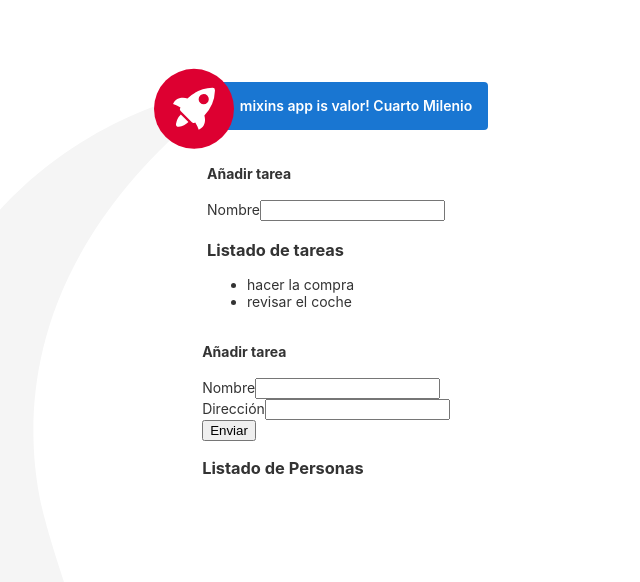
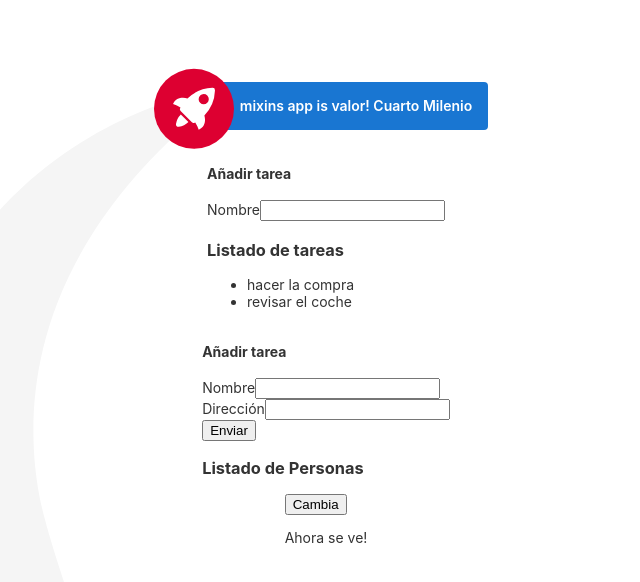
Before and after one commit to pepesan/ejemplo-angular-13-01-basico, an Angular app: page / in a window 1280 px wide. Shown: the top 582 px of the page, without its empty margins (314-954 px from the left). Built offline with nearby package versions, Linux system fonts and the light colour scheme.

Commit message:
ejemplo de sentencias condicionales

```diff
--- a/src/app/app.component.html
+++ b/src/app/app.component.html
@@ -40,6 +40,9 @@
   <div>
     <app-personas></app-personas>
   </div>
+  <div>
+    <app-condicionales></app-condicionales>
+  </div>
 
 <!-- * * * * * * * * * * * * * * * * * * * * * * * * * * * * * * * -->
 <!-- * * * * * * * * * * * The content above * * * * * * * * * * * -->
@@ -50,3 +53,4 @@
 <!-- * * * * * * * * * * * * * * * * * * * * * * * * * * * * * * * -->
 
 <router-outlet></router-outlet>
+</div>
--- a/src/app/app.module.ts
+++ b/src/app/app.module.ts
@@ -6,12 +6,14 @@ import { AppComponent } from './app.component';
 import { TodosComponent } from './todos/todos.component';
 import {FormsModule} from "@angular/forms";
 import { PersonasComponent } from './personas/personas.component';
+import { CondicionalesComponent } from './condicionales/condicionales.component';
 
 @NgModule({
   declarations: [
     AppComponent,
     TodosComponent,
-    PersonasComponent
+    PersonasComponent,
+    CondicionalesComponent
   ],
   imports: [
     BrowserModule,
--- /dev/null
+++ b/src/app/condicionales/condicionales.component.html
@@ -0,0 +1,2 @@
+<input type="button" (click)="cambiaBoolean()" value="Cambia"/>
+<p *ngIf="visible">Ahora se ve!</p>
--- /dev/null
+++ b/src/app/condicionales/condicionales.component.ts
@@ -0,0 +1,22 @@
+import { Component, OnInit } from '@angular/core';
+
+@Component({
+  selector: 'app-condicionales',
+  templateUrl: './condicionales.component.html',
+  styleUrls: ['./condicionales.component.css']
+})
+export class CondicionalesComponent implements OnInit {
+
+  visible: boolean;
+
+  constructor() {
+    this.visible = true;
+  }
+
+  ngOnInit(): void {
+  }
+
+  cambiaBoolean() {
+    this.visible = !this.visible;
+  }
+}
```
Also changed, not shown: src/app/condicionales/condicionales.component.css (added), 1 other file (tests, documents, lock files or other folders).
